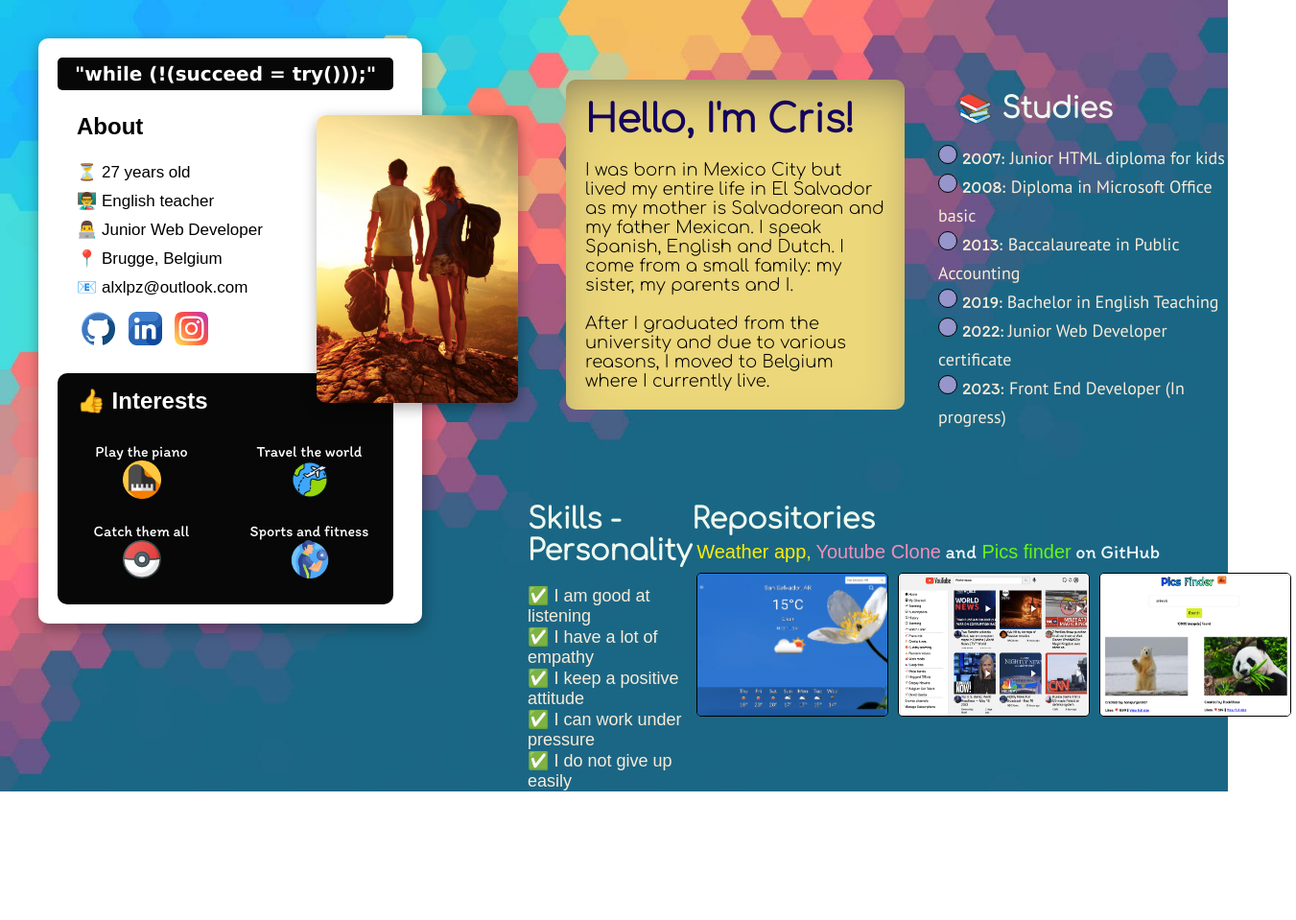
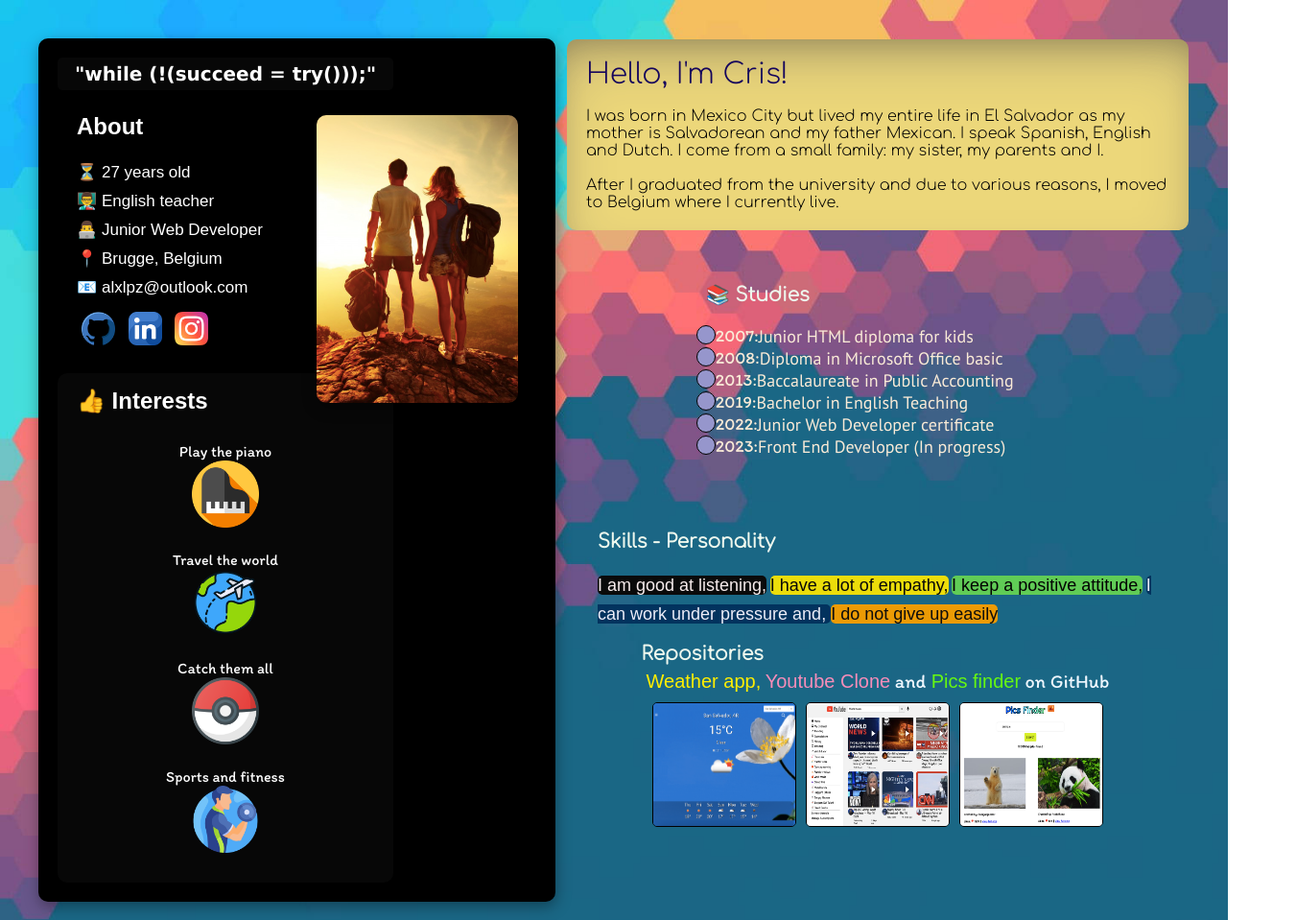
Before and after one commit to alexander-lopez-s/my-portafolio, a website: page index.html in a window 1280 px wide. Shown: the top 959 px of the page at 96% size, 1351 px wide, since content can reach past the window. Before the commit the page ends 825 px from the top, so only its background shows below. Drawn offline with Linux system fonts and the light colour scheme.

Commit message:
Tablet responsiveness added

```diff
--- a/index.html
+++ b/index.html
@@ -8,6 +8,7 @@
 
     <link href="./styles/styles.css" rel="stylesheet" />
     <link href="./styles/animations.css" rel="stylesheet" />
+    <link href="./styles/responsiveness.css" rel="stylesheet" />
   </head>
 
   <body>
@@ -44,19 +45,19 @@
                 <h2>👍 Interests</h2>
                 <br />
                 <div class="interests">
-                  <div>
+                  <div class="interest-item">
                     <p>Play the piano</p>
                     <img src="./public/piano.png" alt="piano" />
                   </div>
-                  <div>
+                  <div class="interest-item">
                     <p>Travel the world</p>
                     <img src="./public/flight.png" alt="flight" />
                   </div>
-                  <div>
+                  <div class="interest-item">
                     <p>Catch them all</p>
                     <img src="./public/pokeball.png" alt="pokeball" />
                   </div>
-                  <div>
+                  <div class="interest-item">
                     <p>Sports and fitness</p>
                     <img src="./public/fitness.png" alt="fitness" />
                   </div>
@@ -86,6 +87,7 @@
             </div>
             <div class="studies">
               <h3>📚 Studies</h3>
+              <div></div>
               <p>
                 <span class="dot"></span> <span>2007:</span> Junior HTML diploma
                 for kids
@@ -117,13 +119,11 @@
             <div class="skills">
               <h1>Skills - Personality</h1>
               <br />
-              <ul>
-                <li>✅ I am good at listening</li>
-                <li>✅ I have a lot of empathy</li>
-                <li>✅ I keep a positive attitude</li>
-                <li>✅ I can work under pressure</li>
-                <li>✅ I do not give up easily</li>
-              </ul>
+              <span class="one">I am good at listening,</span>
+              <span class="two">I have a lot of empathy,</span>
+              <span class="three">I keep a positive attitude,</span>
+              <span class="four">I can work under pressure and, </span>
+              <span class="five">I do not give up easily</span>
             </div>
             <div class="repo-container">
               <h1>Repositories</h1>
--- /dev/null
+++ b/styles/responsiveness.css
@@ -0,0 +1,222 @@
+@media screen and (max-width: 1435px) {
+  .brief-biography span {
+    font-weight: lighter;
+    font-size: 30px;
+  }
+
+  .brief-biography p {
+    font-size: 16px;
+  }
+
+  .skills h1,
+  .studies h3,
+  .repo-container h1 {
+    font-size: 20px;
+  }
+
+  .studies p,
+  .skills ul li {
+    margin-left: 10px;
+    font-size: 18px;
+    line-height: normal;
+  }
+
+  .links {
+    display: flex;
+    flex-direction: row;
+  }
+
+  #img-1,
+  #img-2,
+  #img-3 {
+    width: 180px;
+    height: 140px;
+  }
+
+  .biography-container {
+    margin-top: 40px;
+    padding: 1px;
+  }
+}
+
+@media screen and (max-width: 1387px) {
+  .title-photo-container {
+    height: auto;
+  }
+
+  .interests {
+    display: flex;
+    flex-direction: column;
+  }
+
+  .interests img {
+    width: 60px;
+    height: 60px;
+  }
+
+  .biography-container {
+    display: flex;
+    flex-direction: column;
+    justify-content: center;
+  }
+
+  .brief-biography {
+    min-width: 100%;
+  }
+
+  .skills-repositories {
+    display: flex;
+    flex-direction: row;
+    justify-content: center;
+    align-items: center;
+  }
+
+  #img-1,
+  #img-2,
+  #img-3 {
+    width: 150px;
+    height: 130px;
+  }
+}
+
+@media screen and (max-width: 1384px) {
+  .title-photo-container {
+    width: 98%;
+    height: 900px;
+    background-color: black;
+    color: white;
+  }
+
+  .interests {
+    display: flex;
+    flex-direction: column;
+    justify-content: center;
+    align-items: center;
+  }
+
+  .interests img {
+    width: 70px;
+    height: 70px;
+  }
+
+  .studies p {
+    display: flex;
+    flex-direction: row;
+    width: 100%;
+  }
+
+  .skills-repositories {
+    display: flex;
+    flex-direction: column;
+    justify-content: center;
+    align-items: center;
+  }
+
+  .skills {
+    width: 80%;
+  }
+}
+
+@media screen and (max-width: 1152px) {
+  .main-container {
+    display: flex;
+    flex-direction: column;
+    width: 100%;
+    margin: 1px;
+    padding: 1px;
+  }
+
+  .title-photo-container {
+    width: 90%;
+    height: auto;
+  }
+
+  .title {
+    width: 60%;
+  }
+
+  .title h1,
+  .title h2,
+  .title li {
+    font-size: 22px;
+  }
+
+  .title h1 {
+    font-size: 30px;
+  }
+
+  .photo-container img {
+    width: 300px;
+    height: 420px;
+  }
+
+  .interests-container {
+    width: 100%;
+    height: auto;
+  }
+
+  .interests {
+    display: flex;
+    flex-direction: row;
+    width: 430px;
+  }
+
+  .skills span,
+  .repo-container h2 {
+    font-size: 24px;
+  }
+
+  .brief-biography p span,
+  .studies h3,
+  .skills h1,
+  .repo-container h1 {
+    font-size: 40px;
+  }
+
+  .brief-biography p,
+  .studies p {
+    font-size: 24px;
+  }
+
+  .skills-repositories {
+    display: flex;
+    flex-direction: row;
+  }
+
+  .skills {
+    width: 50%;
+    margin-left: 20px;
+  }
+}
+
+@media screen and (max-width: 988px) {
+  .title-photo-container {
+    display: flex;
+    flex-direction: column;
+    height: auto;
+    background-color: aliceblue;
+    color: black;
+  }
+
+  .title {
+    display: flex;
+    flex-direction: column;
+    width: 95%;
+  }
+
+  .skills-repositories {
+    display: flex;
+    flex-direction: column;
+  }
+
+  .photo-container {
+    background-color: blue;
+    position: absolute;
+    margin-left: 350px;
+  }
+
+  .photo-container img {
+    width: 250px;
+    height: 320px;
+  }
+}
--- a/styles/styles.css
+++ b/styles/styles.css
@@ -15,8 +15,8 @@
 .main-container {
   display: flex;
   flex-direction: row;
-  min-width: 100%;
-  min-height: auto;
+  max-width: auto;
+  height: auto;
   background-image: url("../public/background.jpg");
   background-size: cover;
   background-repeat: no-repeat;
@@ -162,7 +162,7 @@
 }
 
 .brief-biography {
-  width: 50%;
+  width: 80%;
   padding: 20px;
   box-shadow: rgba(50, 50, 93, 0.25) 1px 30px 60px -12px inset,
     rgba(0.1, 0.1, 0.1, 0.3) 0.1px 18px 36px -18px inset;
@@ -192,7 +192,7 @@
 }
 
 .studies {
-  width: 50%;
+  width: 70%;
   padding: 20px;
   margin-left: 15px;
 }
@@ -220,7 +220,7 @@
 }
 
 .skills {
-  width: 28%;
+  width: 30%;
 }
 
 .skills h1 {
@@ -230,12 +230,36 @@
   color: rgb(238, 248, 238);
 }
 
-.skills ul li {
+.skills span {
   font-size: 18px;
   font-family: "Titilium-web", sans-serif;
-  list-style: none;
   border-radius: 5px;
-  color: antiquewhite;
+  line-height: 30px;
+}
+
+.one {
+  color: #f7ecec;
+  background-color: rgb(10, 10, 10);
+}
+
+.two {
+  color: #080808;
+  background-color: rgb(236, 221, 10);
+}
+
+.three {
+  color: #020202;
+  background-color: rgb(96, 204, 86);
+}
+
+.four {
+  color: #ededf8;
+  background-color: rgb(2, 51, 94);
+}
+
+.five {
+  color: #0e0d0c;
+  background-color: rgb(236, 155, 5);
 }
 
 .links {
@@ -247,8 +271,8 @@
 }
 
 .repo-container img {
-  width: 200px;
-  height: 150px;
+  width: 180px;
+  height: 130px;
   margin: 5px;
   border-radius: 5px;
   transition: all 0.2s ease-in-out;
```
